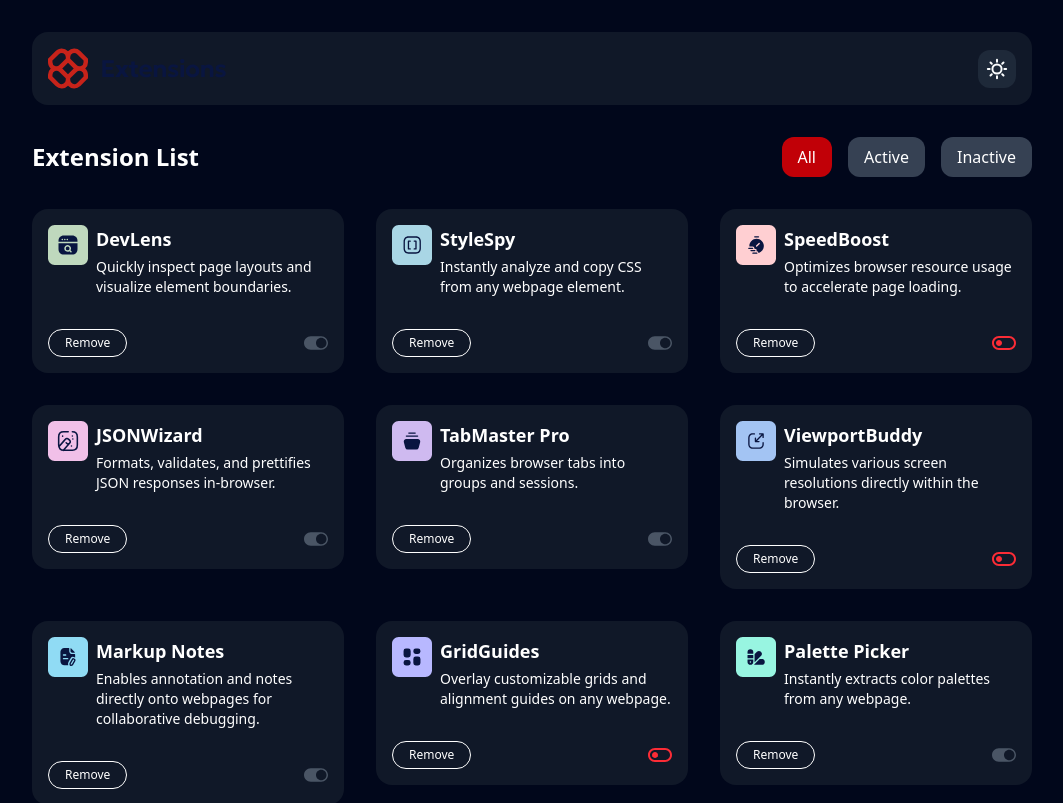
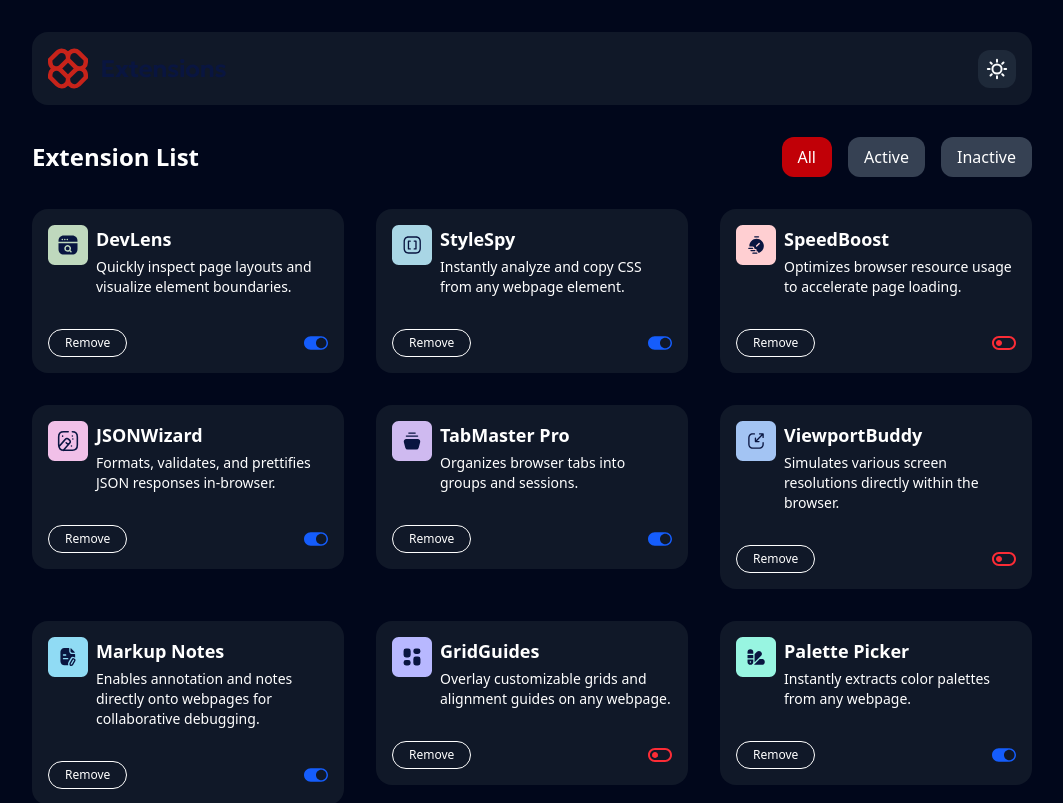
Before and after one commit to Favics-T/RilExtensions, a React (Vite) app: page / in a window 1280 px wide. Shown: the top 803 px of the page, without its empty margins (108-1171 px from the left). Built offline with nearby package versions, Linux system fonts and the light colour scheme.

Commit message:
added toggle to button

```diff
--- a/src/App.jsx
+++ b/src/App.jsx
@@ -6,20 +6,31 @@ import { extensionList } from './page'
 
 
 const App = () => {
-  const [filter, setFilter] = useState('all');
+    const[extensions, setExtensions] = useState(extensionList);
+    const [filter, setFilter] = useState('all');
 
- const filteredExtension = extensionList.filter(ext=>{
+
+ const filteredExtension = extensions.filter(ext=>{
       if(filter === 'active') return ext.isActive
        if (filter === 'inactive') return !ext.isActive
        return true
  })
 
+ const handleToggle = (name)=>{
+  setExtensions(prev=>
+     prev.map(ext=>
+      ext.name === name?{...ext, isActive:!ext.isActive}:ext
+  ))
+
+ }
+
   return (
-    <div className='bg-[#01071b] text-white py-8 md:px-1 px-4  flex flex-col  justify-center items-center'>
+    <div className='bg-[#01071b]  text-white py-8 md:px-1 px-4  flex flex-col  justify-center items-center'>
     <div className='flex flex-col gap-4 md:gap-8'>
-      <Nav />
+            <Nav />
     <ExtensionNav filter={filter} setFilter={setFilter} />
-    <ExtentionCard extensions={filteredExtension} />
+    <ExtentionCard onToggle={(name)=>handleToggle(name)} extensions={filteredExtension} />
+
     </div>
 
     </div>
--- a/src/component/Button.jsx
+++ b/src/component/Button.jsx
@@ -1,11 +1,11 @@
 import React from "react"
 
-const Button = ({title,isActive,onClick}) => {
+const Button = ({title,isActiveButton,onClick}) => {
 
 
   return (
     <button onClick={onClick}  className={`bg-gray-700 hover:pointer px-2 py-1 md:px-4 md:py-2 rounded-xl
-                                            ${isActive ? 'bg-red-700' : 'bg-gray-700'}`}>
+                                            ${isActiveButton ? 'bg-red-700' : 'bg-gray-700'}`}>
         {title}</button>
   )}
 
--- a/src/component/CardComponent.jsx
+++ b/src/component/CardComponent.jsx
@@ -2,12 +2,11 @@ import React from 'react'
 import { LiaToggleOnSolid } from "react-icons/lia";
 import { CgToggleOn } from "react-icons/cg";
 
-const CardComponent = ({title, description,img,isActive}) => {
+const CardComponent = ({title, description,img,isActive,onToggle}) => {
   return (
     <div>
       <div className='bg-gray-900 w-full flex flex-col gap-8 p-4 rounded-2xl'>
-
-        {/* name */}
+              {/* name */}
         <div className='flex gap-2  '>
            <img src={img} alt="" className='h-10
            ' />
@@ -20,7 +19,7 @@ const CardComponent = ({title, description,img,isActive}) => {
         {/* button and toggle  */}
         <div className='flex justify-between items-center'>
             <button className='text-[12px] border px-4 py-1 rounded-2xl'>Remove</button>
-            <button className={`text-2xl ${isActive ? 'text-gray-600' : 'text-red-500'}`}>
+            <button onClick={()=>onToggle(title)} className={`text-2xl ${isActive ? 'text-blue-600' : 'text-red-500'}`}>
                  {
                 isActive ? <LiaToggleOnSolid />  :<CgToggleOn />
             }
--- a/src/component/ExtensionNav.jsx
+++ b/src/component/ExtensionNav.jsx
@@ -1,4 +1,4 @@
-import React from 'react'
+import React, { useState } from 'react'
 import Button from './Button'
 
 const buttonList = [
@@ -16,16 +16,16 @@ const buttonList = [
 ]
 
 const ExtensionNav = ({filter, setFilter}) => {
+
   return (
     <div>
       <div className='flex md:flex-row flex-col md:gap-0 gap-2
-
       justify-between items-center'>
         <h1 className='text-white font-bold text-2xl'>Extension List</h1>
 
         <div className='flex gap-1 md:gap-4'>
          {  buttonList.map(({title,value})=>(
-            <Button key={value} title={title} isActive={filter === value} onClick={()=>setFilter(value)} />
+            <Button key={value} title={title} isActiveButton={filter === value} onClick={()=>setFilter(value)} />
          ))}
         </div>
       </div>
--- a/src/component/ExtentionCard.jsx
+++ b/src/component/ExtentionCard.jsx
@@ -1,14 +1,13 @@
 import React from 'react'
 import CardComponent from './CardComponent'
-import { extensionList } from '../page'
 
-const ExtentionCard = ({extensions}) => {
+const ExtentionCard = ({extensions,onToggle}) => {
   return (
     <div>
       <div className='grid grid-cols-1 md:grid-cols-3 gap-8 w-full md:w-250'>
         {
             extensions.map((ext)=>(
-             <CardComponent key={ext.name} title={ext.name} img={ext.logo} isActive={ext.isActive} description={ext.description} />
+             <CardComponent onToggle={onToggle} key={ext.name} title={ext.name} img={ext.logo} isActive={ext.isActive} description={ext.description} />
 
             ))
         }
```
